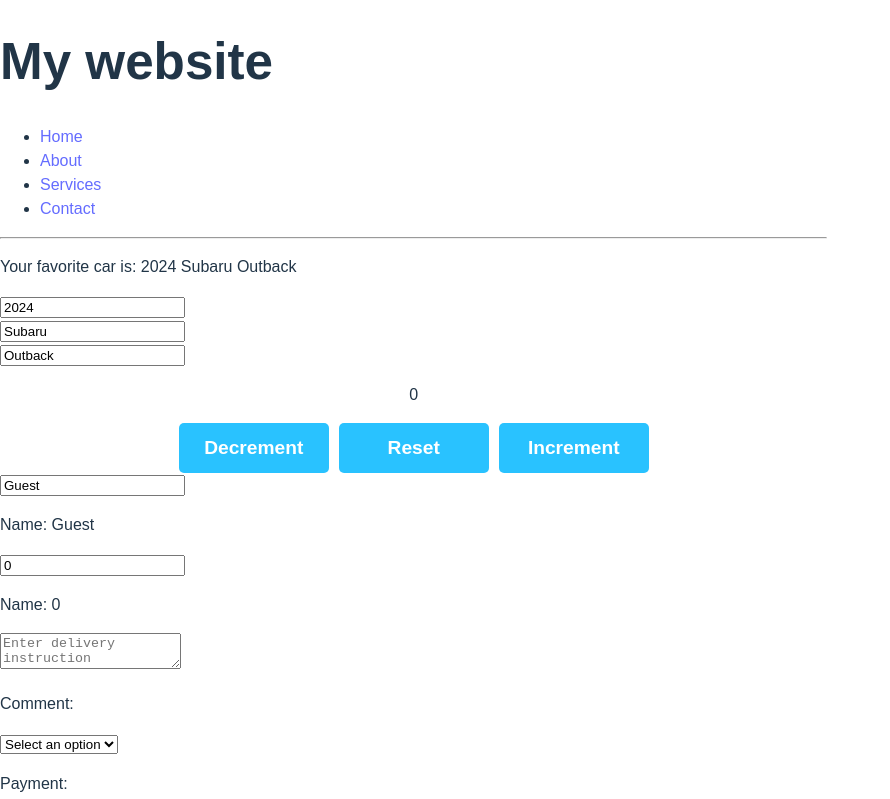
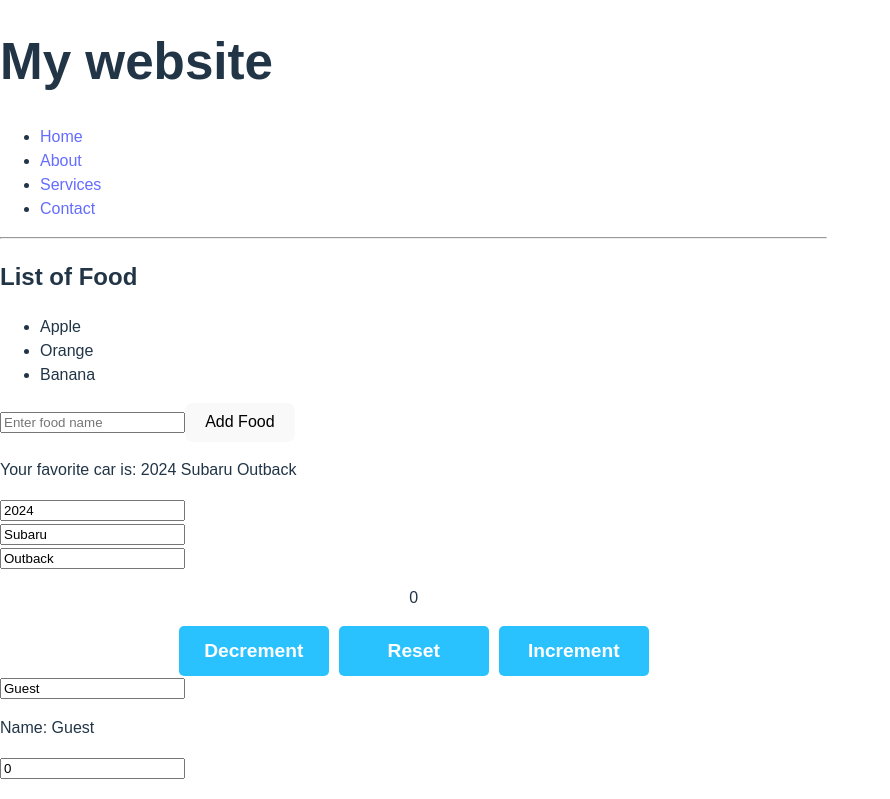
Before and after one commit to makarenkoj/my-react-app, a React (Vite) app: page / in a window 1280 px wide. Shown: the top 799 px of the page, without its empty margins (0-890 px from the left). Built offline with nearby package versions, Linux system fonts and the light colour scheme.

Commit message:
update array

```diff
--- a/src/App.jsx
+++ b/src/App.jsx
@@ -14,6 +14,7 @@
 import ColorPicker from './ColorPicker.jsx'
 import Updater from './Updater.jsx'
 import UpdateObject from './UpdateObject.jsx'
+import UpdateArray from './UpdateArray.jsx'
 
 
 function App() {
@@ -31,6 +32,7 @@
   return(
       <>
           <Header></Header>
+          <UpdateArray></UpdateArray>
           <UpdateObject></UpdateObject>
           <Updater></Updater>
           <ChangeComponent></ChangeComponent>
--- /dev/null
+++ b/src/UpdateArray.jsx
@@ -0,0 +1,29 @@
+import { useState } from "react";
+
+function UpdateArray(){
+    const [foods, setFoods] = useState(['Apple', 'Orange', 'Banana']);
+
+    function handleAddFood(){
+        const newFood = document.getElementById('foodInput').value;
+        document.getElementById('foodInput').value = '';
+
+        setFoods(f => [...f, newFood]);
+    };
+
+    function handleRemoveFood(i){
+        setFoods(foods.filter((_, index) => index !== i));
+    };
+
+    return(<div>
+                <h2>List of Food</h2>
+                <ul>
+                    {foods.map((food, index) => <li key={index} onClick={() => handleRemoveFood(index)}>
+                                                    {food}
+                                                </li>)}
+                </ul>
+                <input type='text' id='foodInput' placeholder="Enter food name"/>
+                <button onClick={handleAddFood}>Add Food</button>
+    </div>);
+}
+
+export default UpdateArray
```
